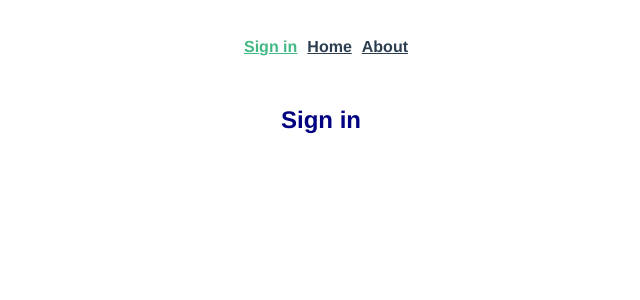
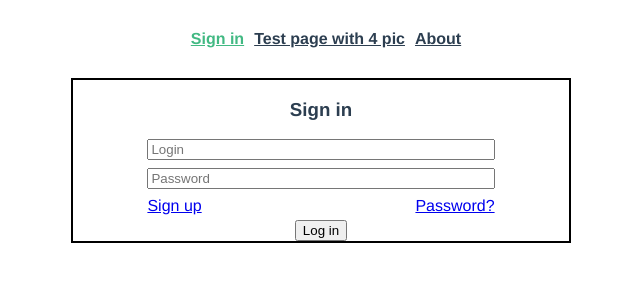
Before and after one commit to mike3293/Projects, a Vue app in the folder vue-project/: page / in a window 1280 px wide. Shown: the top 300 px of the page, without its empty margins (319-959 px from the left). Built offline with nearby package versions, Linux system fonts and the light colour scheme.

Commit message:
Add first versions of sign up and sign in pages

```diff
--- a/vue-project/src/App.vue
+++ b/vue-project/src/App.vue
@@ -2,7 +2,7 @@
   <div class="app">
     <nav class="nav">
       <router-link to="/" class="nav__page-links">Sign in</router-link>
-      <router-link to="/home" class="nav__page-links">Home</router-link>
+      <router-link to="/home" class="nav__page-links">Test page with 4 pic</router-link>
       <router-link to="/about" class="nav__page-links">About</router-link>
     </nav>
     <router-view />
@@ -12,6 +12,17 @@
 
 <style lang="scss">
 @import "./variables.scss";
+
+* {
+  box-sizing: border-box;
+  // text-decoration: none;
+}
+
+body {
+  margin: 0px;
+  font-size: 16px;
+  /* font-family: "National", "Helvetica", "Arial", sans-serif; */
+}
 
 .app {
   font-family: $avenir;
--- a/vue-project/src/auth/sign-in/SignIn.vue
+++ b/vue-project/src/auth/sign-in/SignIn.vue
@@ -1,14 +1,46 @@
 <template>
   <div class="sign-in">
-    <h2 class="home__title">Sign in</h2>
+    <div class="sign-in__form">
+      <h3 class="sign-in__title">Sign in</h3>
+      <input v-model="login" placeholder="Login" class="sign-in__input" />
+      <input v-model="password" placeholder="Password" class="sign-in__input" type="password" />
+      <div class="sign-in__links">
+        <router-link to="/sign-up">Sign up</router-link>
+        <router-link to="/">Password?</router-link>
+      </div>
+      <button>Log in</button>
+    </div>
   </div>
 </template>
 
 <style lang="scss">
+.sign-in {
+  &__form {
+    width: 40%;
+    max-width: 500px;
+    display: block;
+    border: 2px solid black;
+    margin: auto;
+    // padding: 10px;
+  }
+
+  &__title {
+  }
+
+  &__input {
+    width: 70%;
+    margin-bottom: 8px;
+  }
+  &__links {
+    margin: auto;
+    margin-bottom: 5px;
+    width: 70%;
+    display: flex;
+    justify-content: space-between;
+  }
+}
 </style>
 
 <script>
-// import pic from "../shared/assets/logo.png";
-
 export default {};
 </script>
--- /dev/null
+++ b/vue-project/src/auth/sign-up/SignUp.vue
@@ -0,0 +1,31 @@
+<template>
+  <div class="sign-up">
+    <div class="sign-up__form">
+      <h3 class="sign-up__title">Sign in</h3>
+    </div>
+  </div>
+</template>
+
+<style lang="scss">
+.sign-up {
+  &__form {
+    width: 30%;
+    display: block;
+    border: 2px solid black;
+    margin: auto;
+    padding-bottom: 20px;
+  }
+
+  &__title {
+  }
+
+  &__input {
+    width: 70%;
+    margin-bottom: 8px;
+  }
+}
+</style>
+
+<script>
+export default {};
+</script>
--- a/vue-project/src/router.js
+++ b/vue-project/src/router.js
@@ -15,6 +15,13 @@ export default new Router({
       component: Signin
     },
     {
+      path: "/sign-up",
+      name: "sign-up",
+      component: function() {
+        return import("./auth/sign-up/SignUp.vue");
+      }
+    },
+    {
       path: "/home",
       name: "home",
       component: Home
```
